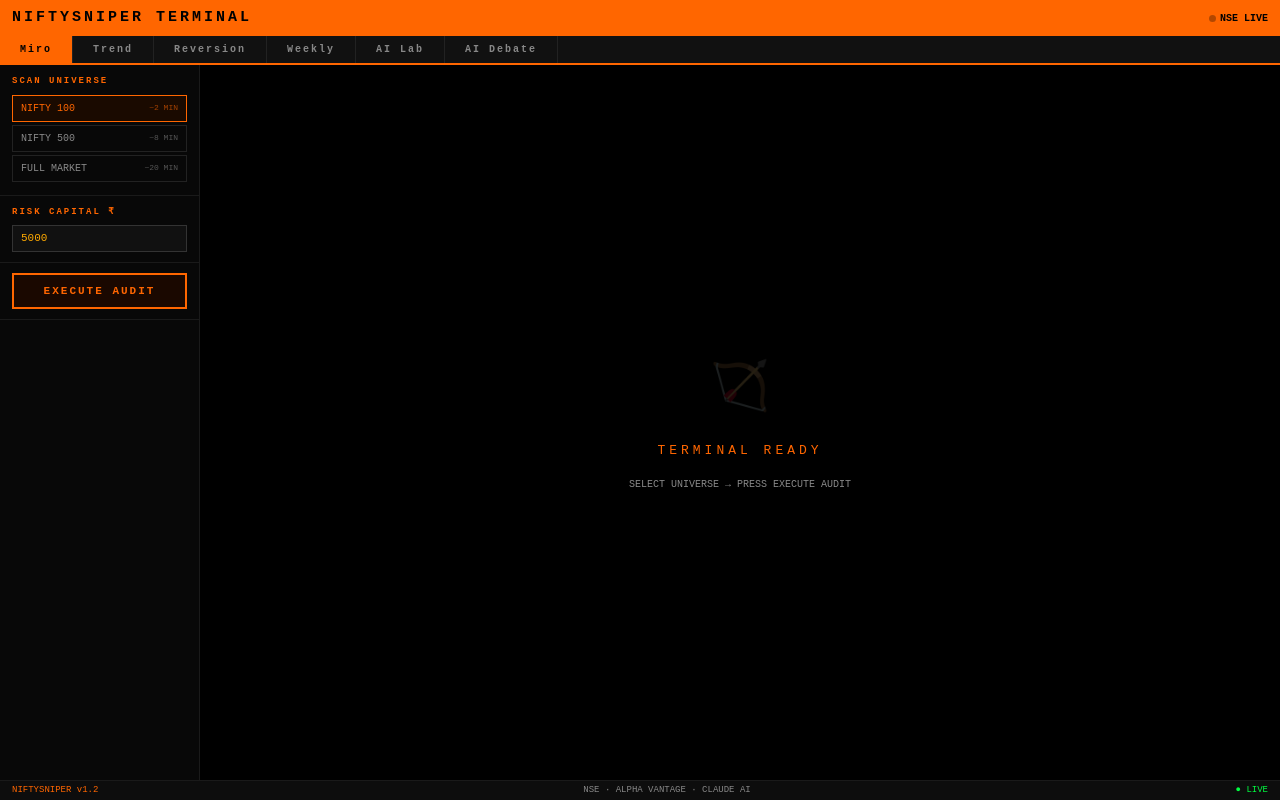
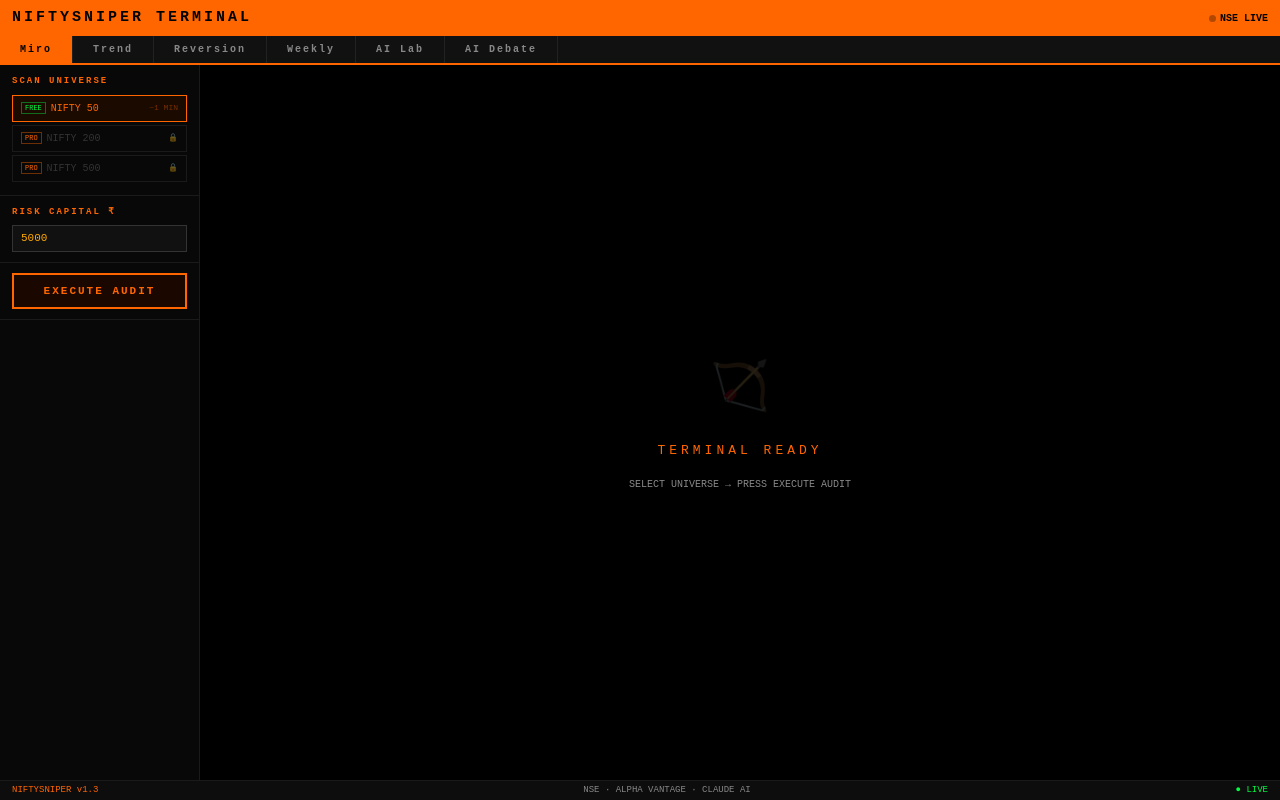
Before and after one commit to Subroh75/niftysniper, a Next.js app: page / in a window 1280 px wide. Built offline with nearby package versions, Linux system fonts and the light colour scheme.

Commit message:
feat: Nifty 50 FREE / Nifty 200+500 PRO sidebar, v1.3 — final

```diff
--- a/src/app/page.tsx
+++ b/src/app/page.tsx
@@ -27,9 +27,9 @@ const TABS = [
 ]
 
 const UNIVERSES = [
-  { value: 'NIFTY100'   as Universe, label: 'NIFTY 100',   sub: '~2 MIN'  },
-  { value: 'NIFTY500'   as Universe, label: 'NIFTY 500',   sub: '~8 MIN'  },
-  { value: 'FULL_MARKET' as Universe, label: 'FULL MARKET', sub: '~20 MIN' },
+  { value: 'NIFTY50'  as Universe, label: 'NIFTY 50',  sub: '~1 MIN', tier: 'free' },
+  { value: 'NIFTY200' as Universe, label: 'NIFTY 200', sub: '~4 MIN', tier: 'pro'  },
+  { value: 'NIFTY500' as Universe, label: 'NIFTY 500', sub: '~8 MIN', tier: 'pro'  },
 ]
 
 function BB(style: React.CSSProperties = {}, children?: React.ReactNode) {
@@ -175,7 +175,7 @@ function AIPanel({ tickers, pulse, mode }: { tickers: string[]; pulse: ScanResul
 
 export default function Dashboard() {
   const [activeTab, setActiveTab]   = useState('miro')
-  const [universe, setUniverse]     = useState<Universe>('NIFTY100')
+  const [universe, setUniverse]     = useState<Universe>('NIFTY50')
   const [riskInr, setRiskInr]       = useState(5000)
   const [scanning, setScanning]     = useState(false)
   const [progress, setProgress]     = useState({ done: 0, total: 0 })
@@ -274,22 +274,34 @@ export default function Dashboard() {
           {/* Universe */}
           <div style={{ padding: '10px 12px', borderBottom: '1px solid #1a1a1a' }}>
             <div style={{ fontSize: 9, color: C.orange, letterSpacing: 2, marginBottom: 6, fontWeight: 700 }}>SCAN UNIVERSE</div>
-            {UNIVERSES.map(u => (
+            {UNIVERSES.map(u => {
+              const isPro = u.tier === 'pro'
+              const isActive = universe === u.value
+              return (
                 <button
                   key={u.value}
-                onClick={() => setUniverse(u.value)}
+                  onClick={() => { if (!isPro) setUniverse(u.value) }}
+                  title={isPro ? 'Upgrade to Pro to unlock' : ''}
                   style={{
                     width: '100%', display: 'flex', justifyContent: 'space-between', alignItems: 'center',
-                  padding: '5px 8px', marginBottom: 3, cursor: 'pointer', fontFamily: 'monospace',
-                  fontSize: 10, border: '1px solid ' + (universe === u.value ? C.orange : '#222'),
-                  background: universe === u.value ? '#1a0a00' : 'transparent',
-                  color: universe === u.value ? C.orange : C.grey,
+                    padding: '5px 8px', marginBottom: 3, fontFamily: 'monospace', fontSize: 10,
+                    cursor: isPro ? 'not-allowed' : 'pointer',
+                    border: '1px solid ' + (isActive ? C.orange : isPro ? '#1a1a1a' : '#222'),
+                    background: isActive ? '#1a0a00' : isPro ? '#080808' : 'transparent',
+                    color: isActive ? C.orange : isPro ? '#333' : C.grey,
                   }}
                 >
-                <span>{u.label}</span>
-                <span style={{ fontSize: 8, opacity: 0.6 }}>{u.sub}</span>
+                  <span style={{ display: 'flex', alignItems: 'center', gap: 5 }}>
+                    {isPro
+                      ? <span style={{ fontSize: 7, color: C.orange, border: '1px solid rgba(255,102,0,0.4)', padding: '0 3px' }}>PRO</span>
+                      : <span style={{ fontSize: 7, color: C.green,  border: '1px solid rgba(0,255,65,0.4)',  padding: '0 3px' }}>FREE</span>
+                    }
+                    {u.label}
+                  </span>
+                  <span style={{ fontSize: 8, opacity: 0.4 }}>{isPro ? '🔒' : u.sub}</span>
                 </button>
-            ))}
+              )
+            })}
           </div>
 
           {/* Risk capital */}
@@ -394,7 +406,7 @@ export default function Dashboard() {
 
       {/* ── STATUS BAR ───────────────────────────────────────────────────── */}
       <div style={{ display: 'flex', justifyContent: 'space-between', padding: '3px 12px', background: '#0d0d0d', borderTop: '1px solid #1a1a1a', fontSize: 9, fontFamily: 'monospace', color: C.grey, flexShrink: 0 }}>
-        <span style={{ color: C.orange }}>NIFTYSNIPER v1.2</span>
+        <span style={{ color: C.orange }}>NIFTYSNIPER v1.3</span>
         <span>NSE · ALPHA VANTAGE · CLAUDE AI</span>
         <span style={{ color: C.green }}>● LIVE</span>
       </div>
```
Lines whose indentation alone changed are shown as unchanged.
